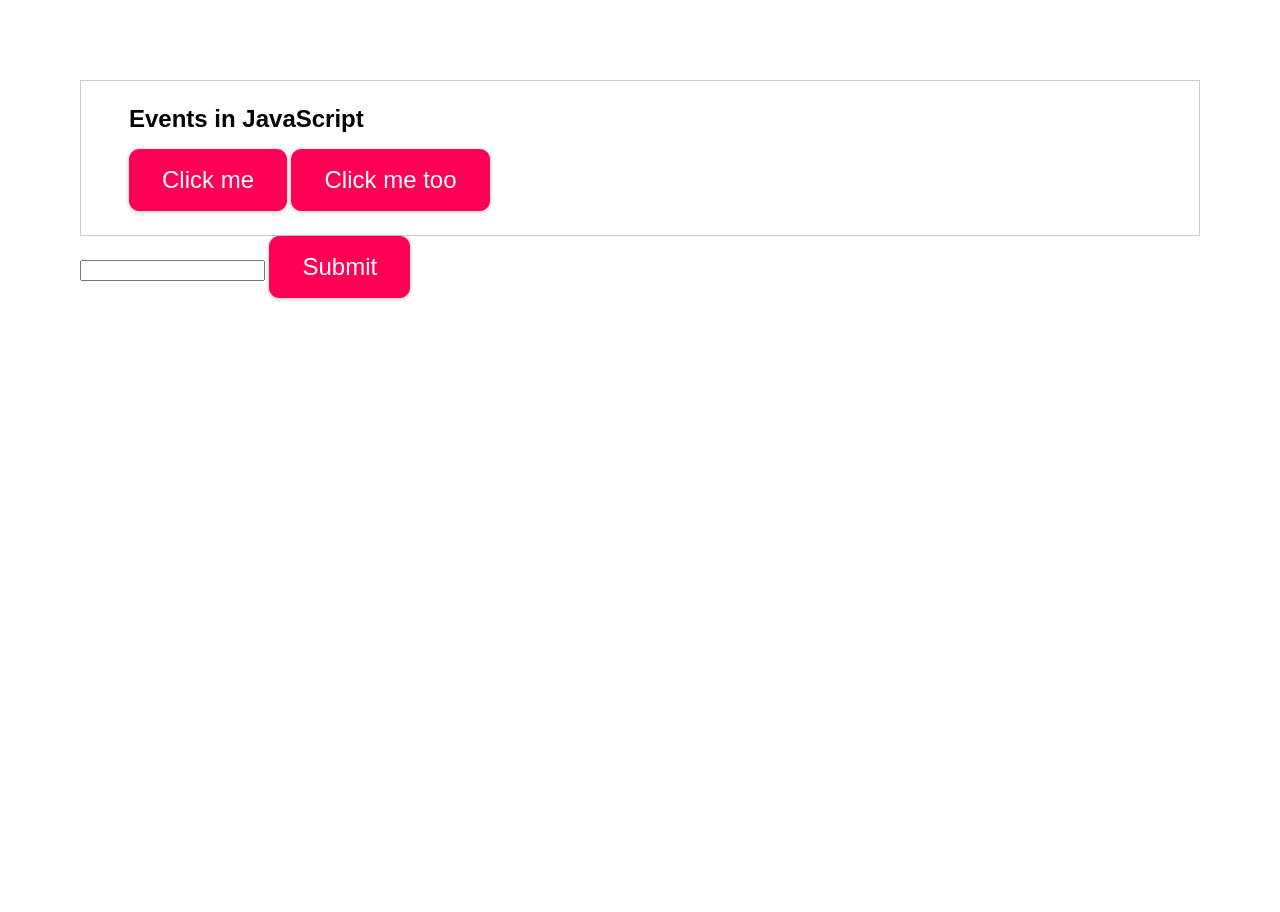
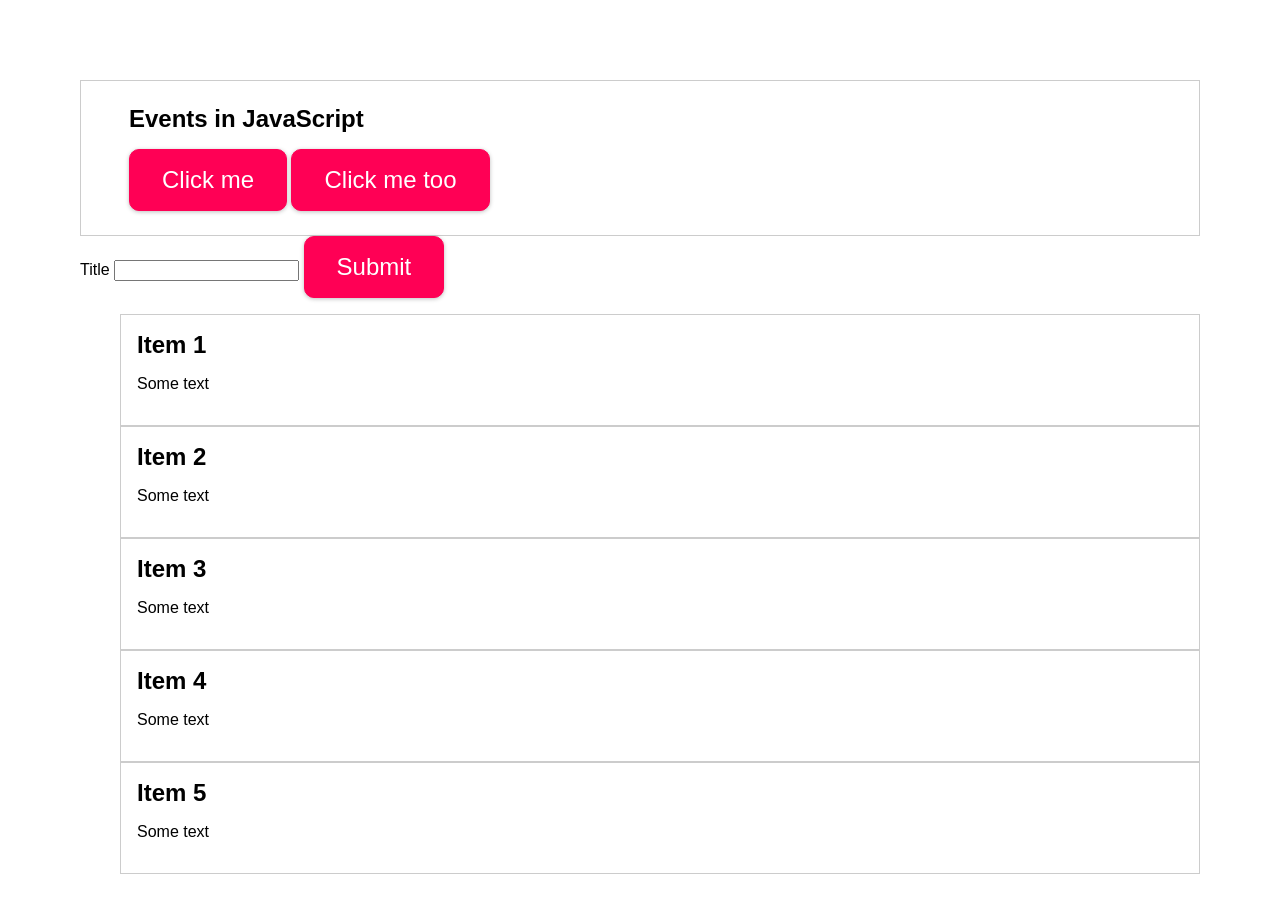
Before and after one commit to Mwakisaghu/js, a plain HTML site: page events/events.html in a window 1280 px wide. Shown: the top 912 px of the page. Drawn offline with Linux system fonts and the light colour scheme.

Commit message:
this shows the event propagation properties

```diff
--- a/events/assets/scripts/events.js
+++ b/events/assets/scripts/events.js
@@ -55,3 +55,21 @@ button.addEventListener('click', (ev) => {
   console.log('Clicked Button');
   console.log(ev);
 });
+
+//approach 1- select all l1 items and add multiple listeners
+/*const listItems = document.querySelectorAll('li');
+
+listItems.forEach((listItem) => {
+  listItem.addEventListener('click', (ev) => {
+    ev.target.classList.toggle('highlight');
+  });
+});*/
+
+//approach 2- event propagation
+const list = document.querySelector('ul');
+
+list.addEventListener('click', (ev) => {
+  //console.log(ev.currentTarget);
+  //ev.target.classList.toggle('highlight');
+  ev.target.closest('li').classList.toggle('highlight');
+});
--- a/events/assets/styles/events.css
+++ b/events/assets/styles/events.css
@@ -39,3 +39,17 @@ button:active {
 #long-one {
   height: 3000px;
 }
+
+ul {
+  list-style: none;
+}
+
+li {
+  padding: 1rem;
+  border: 1px solid #ccc;
+}
+
+.highlight {
+  background-color: red;
+  color: white;
+}
--- a/events/events.html
+++ b/events/events.html
@@ -15,10 +15,32 @@
       <button>Click me too</button>
     </div>
     <form action="">
-      <label for="title"></label>
-      <input type="text" id="title">
+      <label for="title">Title</label>
+      <input type="text" id="title" />
       <button type="submit">Submit</button>
     </form>
+    <ul>
+      <li>
+        <h2>Item 1</h2>
+        <p>Some text</p>
+      </li>
+      <li>
+        <h2>Item 2</h2>
+        <p>Some text</p>
+      </li>
+      <li>
+        <h2>Item 3</h2>
+        <p>Some text</p>
+      </li>
+      <li>
+        <h2>Item 4</h2>
+        <p>Some text</p>
+      </li>
+      <li>
+        <h2>Item 5</h2>
+        <p>Some text</p>
+      </li>
+    </ul>
     <section id="long-one"></section>
   </body>
 </html>
```
